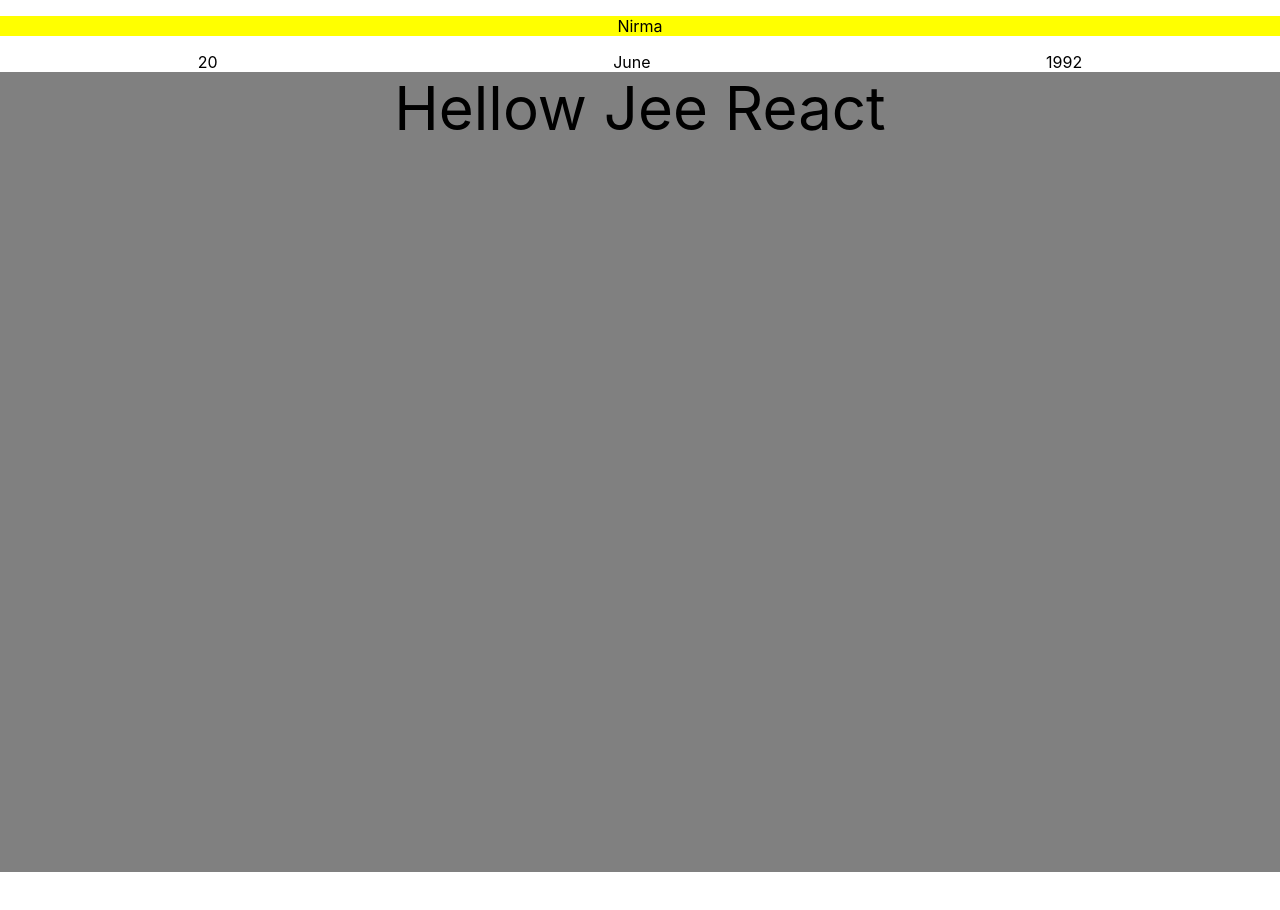
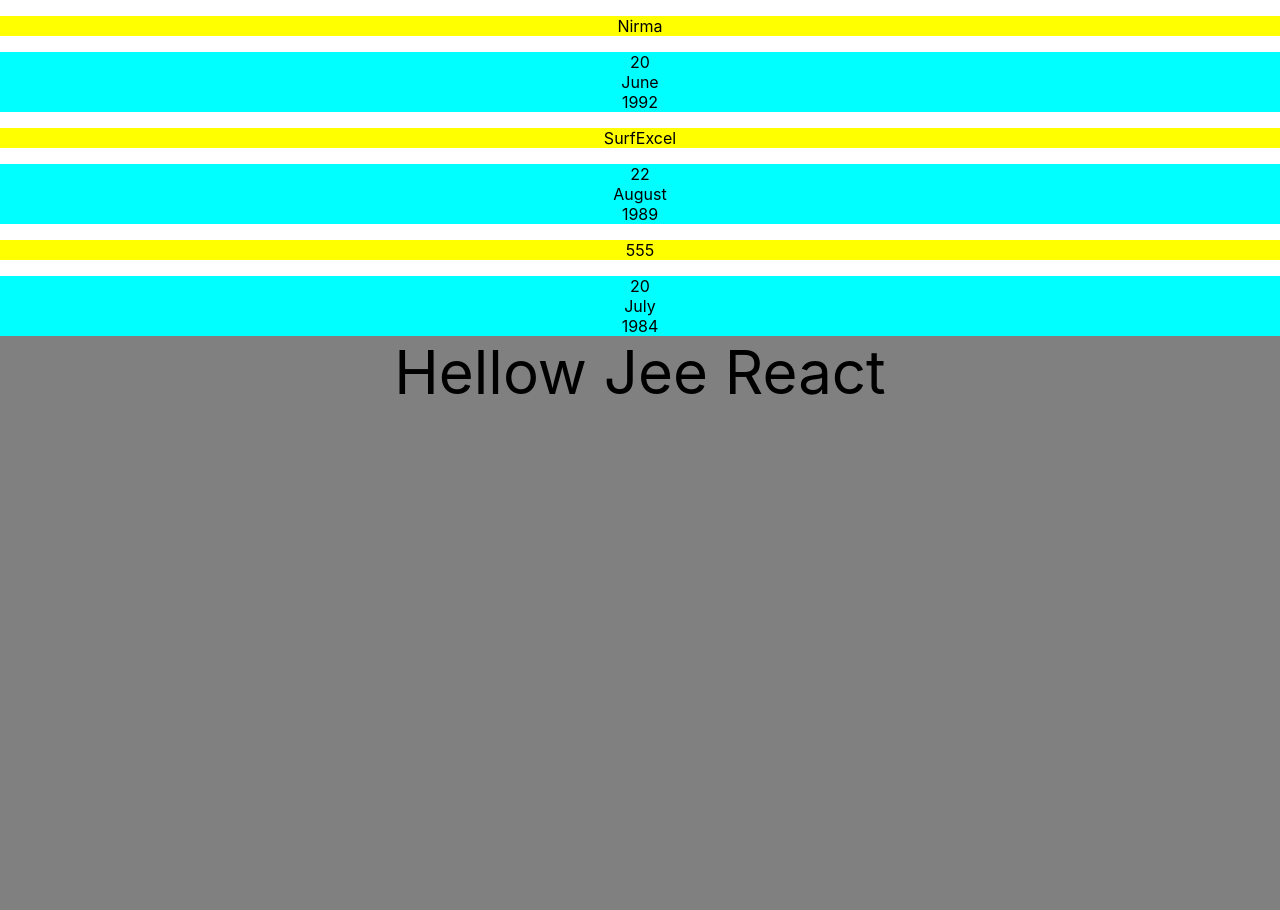
Before and after one commit to ManojBhandarkar98/CodeHelp-React, a React (Create React App) app: page / in a window 1280 px wide. Shown: the top 910 px of the page. Before the commit the page ends 872 px from the top, so only its background shows below. Built offline with nearby package versions, Linux system fonts and the light colour scheme.

Commit message:
Epi 01 - accessing data from component in another component using Props

```diff
--- a/src/App.js
+++ b/src/App.js
@@ -4,10 +4,15 @@
 import ItemDate from './Componants/ItemDate';
 
 function App() {
+  const itemTwoName = "SurfExcel"
   return (
   <div>
     <Item itemName="Nirma"></Item>
     <ItemDate day='20' month='June' year='1992'></ItemDate>
+    <Item itemName={itemTwoName}></Item>
+    <ItemDate day='22' month='August' year='1989'></ItemDate>
+    <Item itemName="555"></Item>
+    <ItemDate day='20' month='July' year='1984'></ItemDate>
     <div className="App">Hellow Jee React</div>
     </div>
   );
--- a/src/Componants/ItemDate.css
+++ b/src/Componants/ItemDate.css
@@ -1,5 +1,5 @@
 
 .mfg-date{
-    justify-content: space-around;
-    display: flex;
+   text-align: center;
+   background-color: aqua;
 }
```
